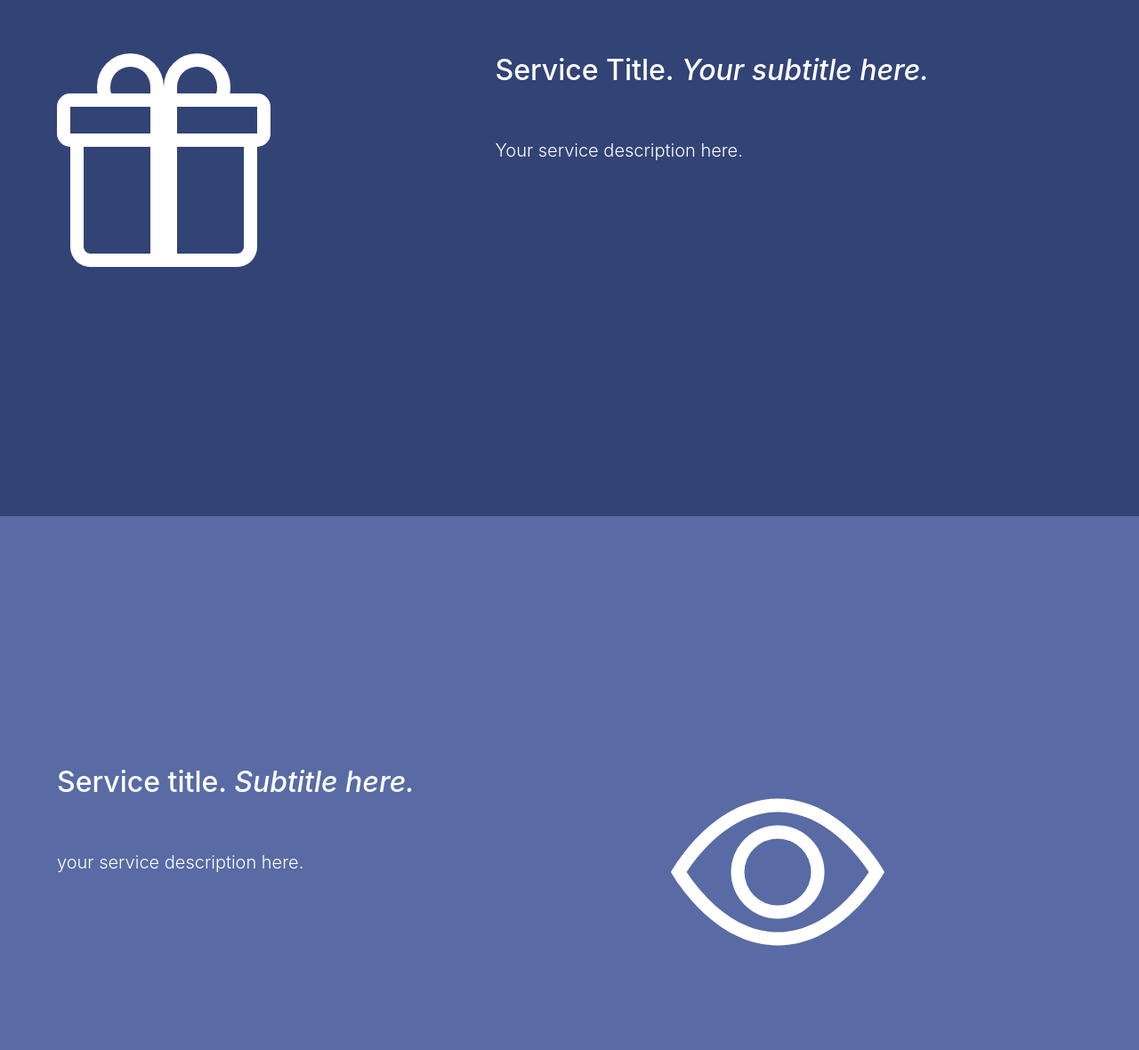
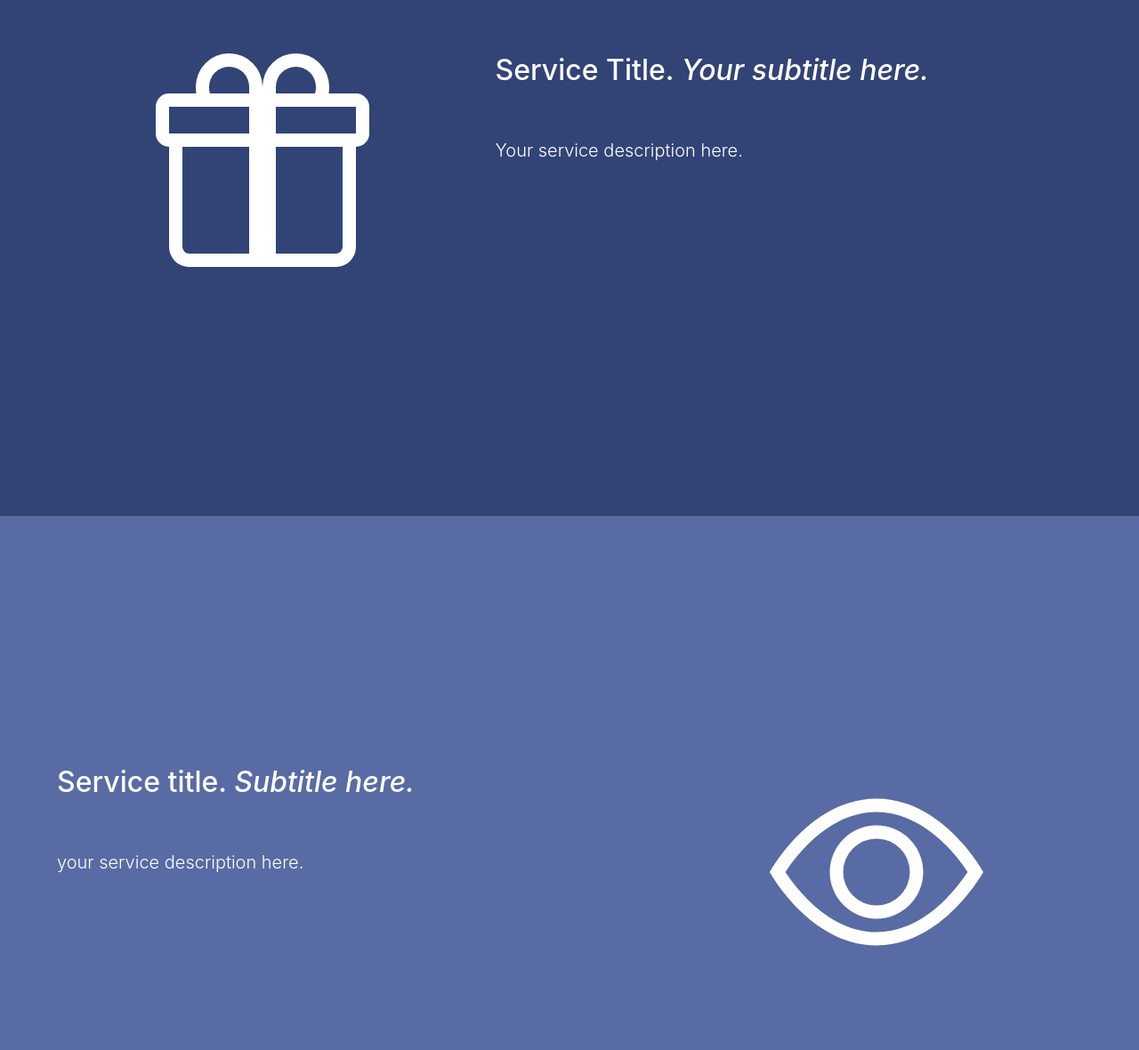
Before and after one commit to casaer01/PracticeWebTech, a plain HTML site: page index.html in a window 1280 px wide. Shown: the part 1340-2520 px from the top of the page at 89% size. Drawn offline with nearby package versions, Linux system fonts and the light colour scheme.

Commit message:
made margin adjustments

```diff
--- a/index.html
+++ b/index.html
@@ -146,8 +146,8 @@
     </div>
 
     <div id="services">
-        <div class="row featurette py-5 block block-1 full-page">
-            <div class="col-md-5 py-5">
+        <div class="row featurette py-5 block block-1 full-page ">
+            <div class="col-md-5 py-5 text-center">
                 <svg xmlns="http://www.w3.org/2000/svg" width="15em" height="15em" fill="currentColor" class="bi bi-gift" viewBox="0 0 16 16">
                     <path d="M3 2.5a2.5 2.5 0 0 1 5 0 2.5 2.5 0 0 1 5 0v.006c0 .07 0 .27-.038.494H15a1 1 0 0 1 1 1v2a1 1 0 0 1-1 1v7.5a1.5 1.5 0 0 1-1.5 1.5h-11A1.5 1.5 0 0 1 1 14.5V7a1 1 0 0 1-1-1V4a1 1 0 0 1 1-1h2.038A3 3 0 0 1 3 2.506zm1.068.5H7v-.5a1.5 1.5 0 1 0-3 0c0 .085.002.274.045.43zM9 3h2.932l.023-.07c.043-.156.045-.345.045-.43a1.5 1.5 0 0 0-3 0zM1 4v2h6V4zm8 0v2h6V4zm5 3H9v8h4.5a.5.5 0 0 0 .5-.5zm-7 8V7H2v7.5a.5.5 0 0 0 .5.5z"/>
                 </svg>
@@ -164,7 +164,7 @@
 
     <div>
         <!-- featurette -->
-        <div class="row featurette py-5 block block-2 full-page">
+        <div class="row featurette py-5 block block-2 full-page ">
             <div class="col-md-7">
                 <h2 class="featurette-heading py-5">Service title.
                     <span class="font-italic">Subtitle here.</span>
@@ -172,7 +172,7 @@
                 <p class="lead">your service description here.</p>
             </div>
 
-            <div class="col-md-5 py-5">
+            <div class="col-md-5 py-5 text-center">
                 <svg xmlns="http://www.w3.org/2000/svg" width="15em" height="15em" fill="currentColor" class="bi bi-eye" viewBox="0 0 16 16">
                     <path d="M16 8s-3-5.5-8-5.5S0 8 0 8s3 5.5 8 5.5S16 8 16 8M1.173 8a13 13 0 0 1 1.66-2.043C4.12 4.668 5.88 3.5 8 3.5s3.879 1.168 5.168 2.457A13 13 0 0 1 14.828 8q-.086.13-.195.288c-.335.48-.83 1.12-1.465 1.755C11.879 11.332 10.119 12.5 8 12.5s-3.879-1.168-5.168-2.457A13 13 0 0 1 1.172 8z"/>
                     <path d="M8 5.5a2.5 2.5 0 1 0 0 5 2.5 2.5 0 0 0 0-5M4.5 8a3.5 3.5 0 1 1 7 0 3.5 3.5 0 0 1-7 0"/>
@@ -184,9 +184,9 @@
 
     <div>
         <!-- featurette -->
-        <div class="row featurette py-5 block block-3 full-page">
+        <div class="row featurette py-5 block block-3 full-page ">
 
-            <div class="col-md-5 py-5">
+            <div class="col-md-5 py-5 text-center">
                 <svg xmlns="http://www.w3.org/2000/svg" width="15em" height="15em" fill="currentColor" class="bi bi-controller" viewBox="0 0 16 16">
                     <path d="M11.5 6.027a.5.5 0 1 1-1 0 .5.5 0 0 1 1 0m-1.5 1.5a.5.5 0 1 0 0-1 .5.5 0 0 0 0 1m2.5-.5a.5.5 0 1 1-1 0 .5.5 0 0 1 1 0m-1.5 1.5a.5.5 0 1 0 0-1 .5.5 0 0 0 0 1m-6.5-3h1v1h1v1h-1v1h-1v-1h-1v-1h1z"/>
                     <path d="M3.051 3.26a.5.5 0 0 1 .354-.613l1.932-.518a.5.5 0 0 1 .62.39c.655-.079 1.35-.117 2.043-.117.72 0 1.443.041 2.12.126a.5.5 0 0 1 .622-.399l1.932.518a.5.5 0 0 1 .306.729q.211.136.373.297c.408.408.78 1.05 1.095 1.772.32.733.599 1.591.805 2.466s.34 1.78.364 2.606c.024.816-.059 1.602-.328 2.21a1.42 1.42 0 0 1-1.445.83c-.636-.067-1.115-.394-1.513-.773-.245-.232-.496-.526-.739-.808-.126-.148-.25-.292-.368-.423-.728-.804-1.597-1.527-3.224-1.527s-2.496.723-3.224 1.527c-.119.131-.242.275-.368.423-.243.282-.494.575-.739.808-.398.38-.877.706-1.513.773a1.42 1.42 0 0 1-1.445-.83c-.27-.608-.352-1.395-.329-2.21.024-.826.16-1.73.365-2.606.206-.875.486-1.733.805-2.466.315-.722.687-1.364 1.094-1.772a2.3 2.3 0 0 1 .433-.335l-.028-.079zm2.036.412c-.877.185-1.469.443-1.733.708-.276.276-.587.783-.885 1.465a14 14 0 0 0-.748 2.295 12.4 12.4 0 0 0-.339 2.406c-.022.755.062 1.368.243 1.776a.42.42 0 0 0 .426.24c.327-.034.61-.199.929-.502.212-.202.4-.423.615-.674.133-.156.276-.323.44-.504C4.861 9.969 5.978 9.027 8 9.027s3.139.942 3.965 1.855c.164.181.307.348.44.504.214.251.403.472.615.674.318.303.601.468.929.503a.42.42 0 0 0 .426-.241c.18-.408.265-1.02.243-1.776a12.4 12.4 0 0 0-.339-2.406 14 14 0 0 0-.748-2.295c-.298-.682-.61-1.19-.885-1.465-.264-.265-.856-.523-1.733-.708-.85-.179-1.877-.27-2.913-.27s-2.063.091-2.913.27"/>
```
